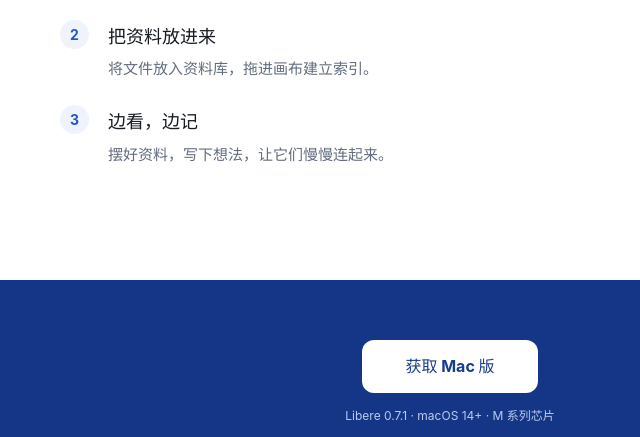
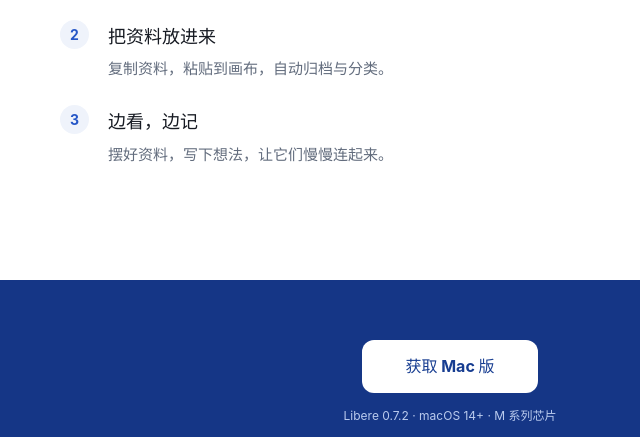
Before and after one commit to aururaning/Libere, a plain HTML site: page index.html in a window 1280 px wide. Shown: the part 2904-3341 px from the top of the page, 640-1280 px from the left. Drawn offline with Linux system fonts and the light colour scheme.

Commit message:
Update Libere website download to 0.7.2

```diff
--- a/index.html
+++ b/index.html
@@ -4,13 +4,13 @@
 <link rel="canonical" href="https://aururaning.github.io/Libere/"><meta property="og:url" content="https://aururaning.github.io/Libere/"><meta name="theme-color" content="#2657c7"><link rel="icon" type="image/png" href="assets/logo.png"><link rel="apple-touch-icon" href="assets/logo.png"><link rel="image_src" href="https://aururaning.github.io/Libere/assets/share-square.jpg">
 <meta property="og:type" content="website"><meta property="og:locale" content="zh_CN"><meta property="og:site_name" content="Libere"><meta property="og:title" content="Libere｜给 P 人的知识画布"><meta property="og:description" content="资料摊在眼前，想法随手记下。PDF、代码、Notebook 与笔记，在同一张画布里相遇。"><meta property="og:image" content="https://aururaning.github.io/Libere/assets/share-cover.jpg"><meta property="og:image:width" content="1200"><meta property="og:image:height" content="630"><meta property="og:image:alt" content="Libere，给 P 人的知识画布。自由排布，边看边记。">
 <meta name="twitter:card" content="summary_large_image"><meta name="twitter:title" content="Libere｜给 P 人的知识画布"><meta name="twitter:description" content="PDF、代码、Notebook 和笔记，在同一张自由画布里相遇。"><meta name="twitter:image" content="https://aururaning.github.io/Libere/assets/share-cover.jpg"><link rel="stylesheet" href="style.css"></head>
-<body><a class="skip" href="#main">跳到正文</a><header class="nav"><a class="brand" href="#" aria-label="Libere 首页"><span class="logo"><img src="assets/logo.png" alt=""></span><span>Libere<span class="brand-dot">.</span></span></a><nav aria-label="主导航"><a href="#canvas" class="nav-detail">看看怎么用</a><a class="button button-small" href="downloads/Libere-0.7.1-arm64.pkg" target="_blank" rel="noopener">获取 Mac 版</a></nav></header>
-<main id="main"><section class="hero wrap"><div class="hero-copy"><p class="eyebrow"><span class="tiny-spark">✳</span> 由 P 人打造的 Mac 知识库</p><h1>把资料摊开，<br><span>让想法自由。</span></h1><p class="lead">PDF、代码、Notebook 和自己的笔记，<br class="desktop-break">在同一张画布里，边看边想，随手记录。</p><div class="hero-actions"><a class="button" href="downloads/Libere-0.7.1-arm64.pkg" target="_blank" rel="noopener">下载 Libere</a><a class="text-link" href="#canvas">逛逛这张画布</a></div><p class="requirements">macOS 14+ · Apple Silicon</p></div><figure class="hero-art"><div class="art-label"><span class="paper-icon"></span> 给思路留一点空间</div><img src="assets/canvas-scene.svg" alt="自由画布布局示意：讲义、代码与自己的想法并排放置，并通过批注线连接。" width="1100" height="700"><figcaption>画布布局示意</figcaption></figure></section>
+<body><a class="skip" href="#main">跳到正文</a><header class="nav"><a class="brand" href="#" aria-label="Libere 首页"><span class="logo"><img src="assets/logo.png" alt=""></span><span>Libere<span class="brand-dot">.</span></span></a><nav aria-label="主导航"><a href="#canvas" class="nav-detail">看看怎么用</a><a class="button button-small" href="downloads/Libere-0.7.2-arm64.pkg" target="_blank" rel="noopener">获取 Mac 版</a></nav></header>
+<main id="main"><section class="hero wrap"><div class="hero-copy"><p class="eyebrow"><span class="tiny-spark">✳</span> 由 P 人打造的 Mac 知识库</p><h1>把资料摊开，<br><span>让想法自由。</span></h1><p class="lead">PDF、代码、Notebook 和自己的笔记，<br class="desktop-break">在同一张画布里，边看边想，随手记录。</p><div class="hero-actions"><a class="button" href="downloads/Libere-0.7.2-arm64.pkg" target="_blank" rel="noopener">下载 Libere</a><a class="text-link" href="#canvas">逛逛这张画布</a></div><p class="requirements">macOS 14+ · Apple Silicon</p></div><figure class="hero-art"><div class="art-label"><span class="paper-icon"></span> 给思路留一点空间</div><img src="assets/canvas-scene.svg" alt="自由画布布局示意：讲义、代码与自己的想法并排放置，并通过批注线连接。" width="1100" height="700"><figcaption>画布布局示意</figcaption></figure></section>
 <div class="feature-strip wrap" aria-label="三个特点"><div><span class="feature-symbol">✦</span><strong>自由排布</strong><span>顺着自己的思路摆</span></div><div><span class="feature-symbol">⊞</span><strong>资料与笔记同屏</strong><span>看到哪里，记到哪里</span></div><div><span class="feature-symbol">▤</span><strong>沿用原文件</strong><span>资料就在自己的文件夹</span></div></div>
 <section class="canvas-section wrap" id="canvas"><div class="section-heading"><p class="eyebrow">一张画布，多种可能</p><h2>每一份资料，<br>都能接着想。</h2><p>把正在看的内容和正在想的事情放在一起。<br>没有规定好的顺序，只有属于你的工作方式。</p></div><div class="format-list"><article><div class="format-badge">PDF</div><div><h3>读原文，也留下自己的理解</h3><p>讲义、论文、图片并排展开，文字和手写批注就在旁边。</p></div></article><article><div class="format-badge code-badge">{ }</div><div><h3>思考和代码，放在同一处</h3><p>查看与编辑源码，运行 Notebook 单元，把结果和解释一起留下。</p></div></article><article><div class="format-badge">Aa</div><div><h3>记下片段，再把它们连起来</h3><p>用 Markdown、公式和页面引用表达想法，用批注分支连接下一步。</p></div></article></div></section>
 <section class="scenario-section" id="scenarios"><div class="wrap"><div class="scenario-heading"><p class="eyebrow">用来做什么？</p><h2>你的下一张画布，<br class="mobile-break">可以从这里开始。</h2></div><div class="scenario-tabs" role="tablist" aria-label="选择使用场景"><button role="tab" id="tab-study" aria-controls="scenario-panel" aria-selected="true" data-scene="study">上课与复习</button><button role="tab" id="tab-paper" aria-controls="scenario-panel" aria-selected="false" tabindex="-1" data-scene="paper">读论文与写作</button><button role="tab" id="tab-code" aria-controls="scenario-panel" aria-selected="false" tabindex="-1" data-scene="code">代码与项目</button></div><div class="scenario-panel" id="scenario-panel" role="tabpanel" aria-labelledby="tab-study" tabindex="0"><div><span class="scene-kicker" id="scene-kicker">把一堂课，慢慢变成自己的知识。</span><h3 id="scene-title">讲义在左，<br>你的理解在旁边。</h3><p id="scene-description">课上记下疑问，课后补上推导。复习时，原文和自己的思路就在同一处。</p></div><div class="scene-stack" aria-label="场景中可以放在一起的资料"><div class="scene-note paper-note"><span class="mini-label" id="scene-file-label">PDF · 课堂讲义</span><strong id="scene-file-title">今天的重点</strong><div class="ink-lines"><i></i><i></i><i></i></div><span class="note-highlight" id="scene-highlight">把关键处标出来</span></div><div class="scene-note thought-note"><span class="mini-label">我的想法</span><p id="scene-thought">“这一步为什么成立？”<br>留在旁边，接着推下去。</p><div class="note-foot">想到什么，就接着记。</div></div></div></div></div></section>
 <section class="ownership wrap"><div class="folder-demo" aria-label="资料库文件夹示意"><div class="folder-top"><span class="folder-icon"></span> 我的资料库</div><div class="folder-row"><span class="file-dot pdf-dot">P</span><span>正在读的论文.pdf</span></div><div class="folder-row"><span class="file-dot code-dot">N</span><span>一次实验.ipynb</span></div><div class="folder-row"><span class="file-dot">M</span><span>我的想法.md</span></div><div class="folder-row"><span class="file-dot">Py</span><span>一段小脚本.py</span></div><div class="folder-caption">原文件直连 · 随你的文件夹一起整理</div></div><div><p class="eyebrow">文件还是你的</p><h2>整理方式，<br>由你来定。</h2><p>Libere 直接连接资料库文件夹里的原文件。<br>在侧栏改名、移动，文件也同步整理。</p><p>打开文件夹，熟悉的资料依然在那里。<br>想继续写代码、编辑文档，随时接得上。</p></div></section>
-<section class="start wrap"><div><p class="eyebrow">开始很简单</p><h2>留一张空白画布，<br>给下一个灵感。</h2></div><ol><li><span>选一个资料夹</span><p>本地文件夹或 iCloud Drive 都可以。</p></li><li><span>把资料放进来</span><p>将文件放入资料库，拖进画布建立索引。</p></li><li><span>边看，边记</span><p>摆好资料，写下想法，让它们慢慢连起来。</p></li></ol></section>
-<section class="download" id="download"><div class="wrap download-inner"><div><p class="eyebrow">LIBERE FOR MAC</p><h2>给 P 人的知识画布。</h2><p>资料可以整理，想法可以自由。</p></div><div class="download-actions"><a class="button button-light" href="downloads/Libere-0.7.1-arm64.pkg" target="_blank" rel="noopener">获取 Mac 版</a><span>Libere 0.7.1 · macOS 14+ · M 系列芯片</span><p class="install-note">个人开发版本，安装包尚未经过 Apple 公证。<a href="https://github.com/aururaning/Libere/releases/tag/v0.7.1" target="_blank" rel="noopener">安装说明</a></p></div></div></section></main>
+<section class="start wrap"><div><p class="eyebrow">开始很简单</p><h2>留一张空白画布，<br>给下一个灵感。</h2></div><ol><li><span>选一个资料夹</span><p>本地文件夹或 iCloud Drive 都可以。</p></li><li><span>把资料放进来</span><p>复制资料，粘贴到画布，自动归档与分类。</p></li><li><span>边看，边记</span><p>摆好资料，写下想法，让它们慢慢连起来。</p></li></ol></section>
+<section class="download" id="download"><div class="wrap download-inner"><div><p class="eyebrow">LIBERE FOR MAC</p><h2>给 P 人的知识画布。</h2><p>资料可以整理，想法可以自由。</p></div><div class="download-actions"><a class="button button-light" href="downloads/Libere-0.7.2-arm64.pkg" target="_blank" rel="noopener">获取 Mac 版</a><span>Libere 0.7.2 · macOS 14+ · M 系列芯片</span><p class="install-note">个人开发版本，安装包尚未经过 Apple 公证。<a href="https://github.com/aururaning/Libere/releases/tag/v0.7.2" target="_blank" rel="noopener">安装说明</a></p></div></div></section></main>
 <footer class="footer wrap"><a class="brand footer-brand" href="#"><span class="logo"><img src="assets/logo.png" alt=""></span><span>Libere.</span></a><p>由 P 人打造，留一点给随性。</p><div><button id="share-button" class="plain-button">分享给朋友</button><a href="https://github.com/aururaning/Libere" target="_blank" rel="noopener">查看源码</a></div></footer><div class="toast" id="toast" role="status" aria-live="polite"></div>
 <script src="app.js"></script></body></html>
```
Also changed, not shown: 2 other files.
